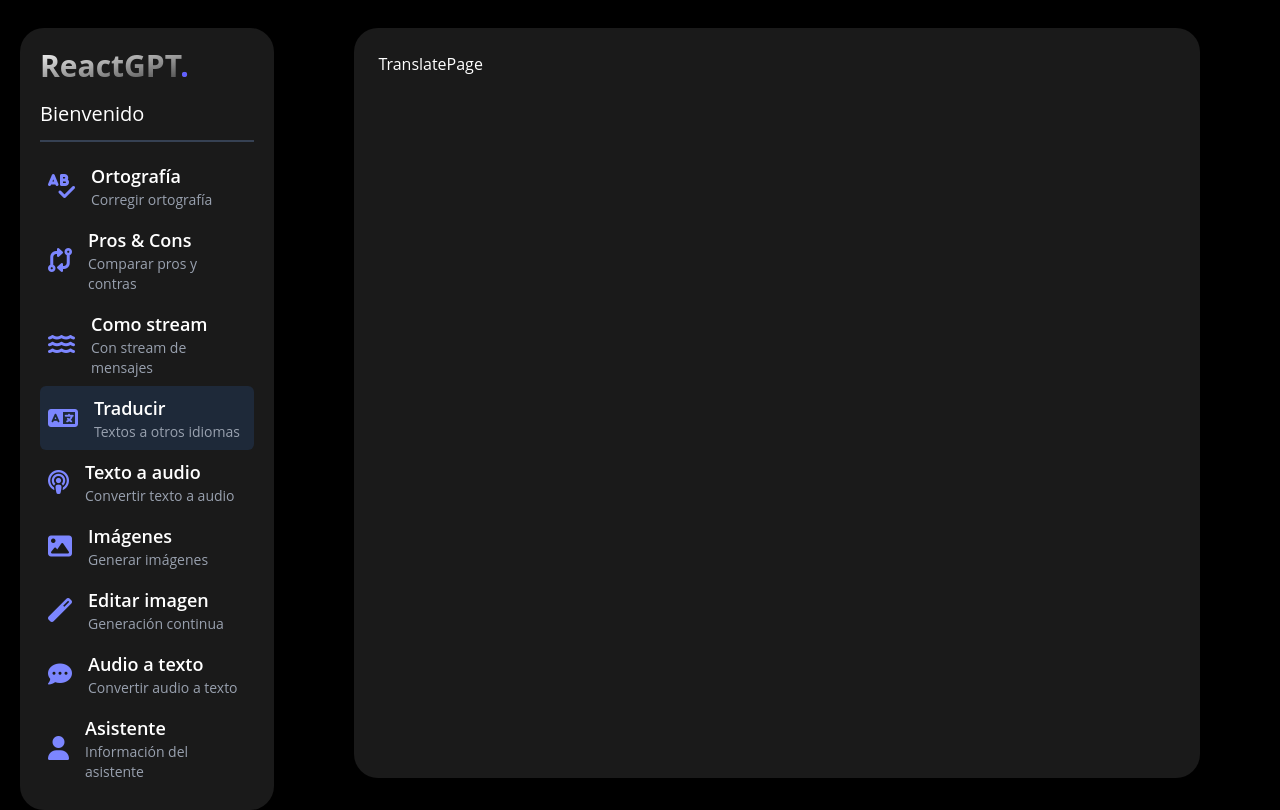
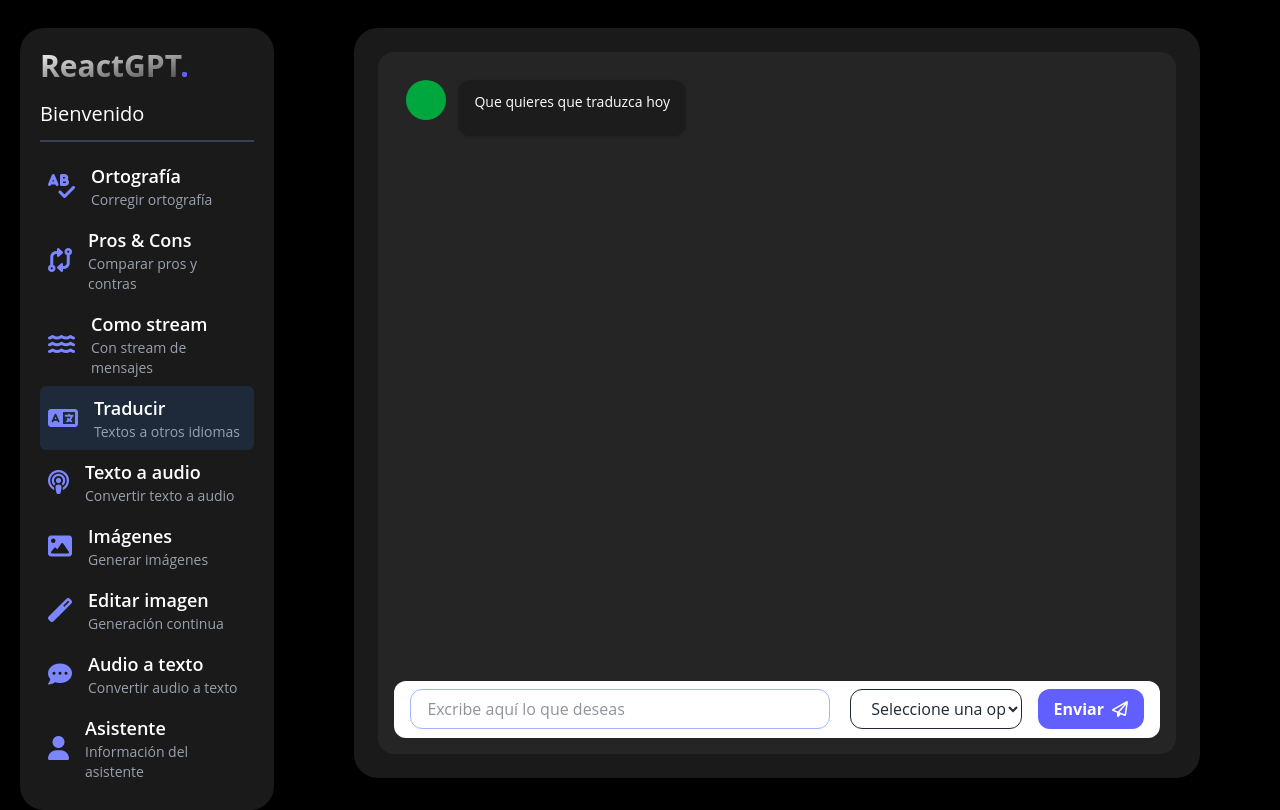
Before and after one commit to Dieguidev/react-openia, a React (Vite) app: page /translate in a window 1280 px wide. Built offline with nearby package versions, Linux system fonts and the light colour scheme.

Commit message:
feat: se realiza la interfaz para el servicio de traducciones

```diff
--- a/src/presentation/components/chat-input-boxes/TextMessageBoxSelect.tsx
+++ b/src/presentation/components/chat-input-boxes/TextMessageBoxSelect.tsx
@@ -20,6 +20,7 @@
   const handleSendMessage = (event: React.FormEvent<HTMLFormElement>) => {
     event.preventDefault();
     if (message.trim() === '') return;
+    if (selectedOption.trim() === '') return;
 
     onSendMessage(message, selectedOption);
     setMessage('');
--- a/src/presentation/pages/translate/TranslatePage.tsx
+++ b/src/presentation/pages/translate/TranslatePage.tsx
@@ -1,6 +1,77 @@
+
+
+import { useState } from "react"
+import { GptMessage, MyMessage, TypingLoader, TextMessageBoxSelect } from "../../components"
+
+interface Message {
+  text: string
+  isGpt: boolean
+}
+
+const languages = [
+  { id: "alemán", text: "Alemán" },
+  { id: "árabe", text: "Árabe" },
+  { id: "bengalí", text: "Bengalí" },
+  { id: "francés", text: "Francés" },
+  { id: "hindi", text: "Hindi" },
+  { id: "inglés", text: "Inglés" },
+  { id: "japonés", text: "Japonés" },
+  { id: "mandarín", text: "Mandarín" },
+  { id: "portugués", text: "Portugués" },
+  { id: "ruso", text: "Ruso" },
+];
 
 export const TranslatePage = () => {
+
+  const [isLoading, setIsLoading] = useState(false)
+  const [messages, setMessages] = useState<Message[]>([])
+
+  const handlePost = async (text: string, selectedOption: string) => {
+    setIsLoading(true)
+
+    const newMessage = `Traduce : "${text}" al idioma ${selectedOption}`
+    setMessages(prev => [...prev, { text: newMessage, isGpt: false }])
+
+    // Simulate a delay for the response
+    await new Promise(resolve => setTimeout(resolve, 2000))
+
+    // Simulate a response from the GPT model
+    const gptResponse = "Esto es una respuesta de OpenAI"
+    setMessages(prev => [...prev, { text: gptResponse, isGpt: true }])
+    setIsLoading(false)
+  }
+
   return (
-    <div>TranslatePage</div>
+    <div className="chat-container">
+      <div className="chat-messages">
+        <div className="grid grid-cols-12 gap-y-2">
+          {/* Bienvenida */}
+          <GptMessage text='Que quieres que traduzca hoy' />
+
+          {
+            messages.map((message, index) => (
+              message.isGpt
+                ? <GptMessage key={index} text={message.text} />
+                : <MyMessage key={index} text={message.text} />
+            ))
+          }
+
+          {
+            isLoading && (
+              <div className="col-start-1 col-end-12 fade-in">
+                <TypingLoader />
+              </div>
+            )
+          }
+
+        </div>
+      </div>
+
+      <TextMessageBoxSelect
+        onSendMessage={handlePost}
+        placeholder="Excribe aquí lo que deseas"
+        options={languages}
+      />
+    </div>
   )
 }
```
